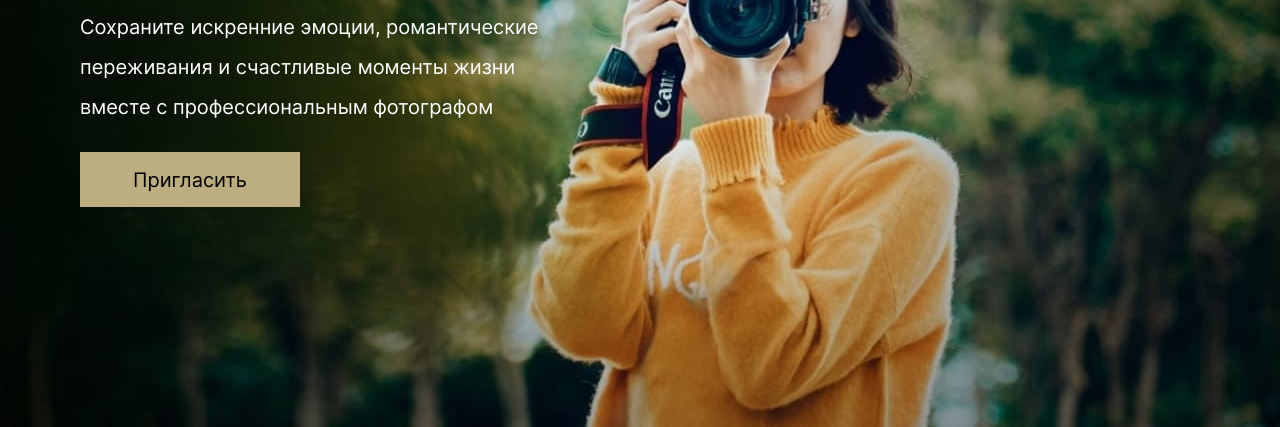
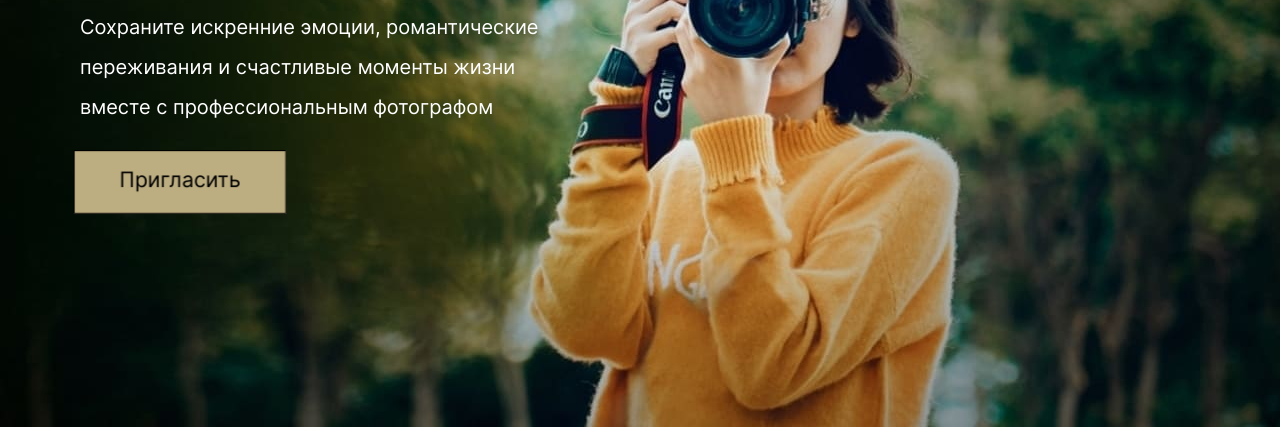
Before and after one commit to YuliyaShu/yuliyashu-JSFEPRESCHOOL, a plain HTML site: page portfolio/index.html in a window 1280 px wide. Shown: the part 373-800 px from the top of the page. Drawn offline with Linux system fonts and the light colour scheme; files whose address does not match are found by name.

Commit message:
feat: crazy button Hire me

```diff
--- a/portfolio/index.html
+++ b/portfolio/index.html
@@ -81,6 +81,12 @@
                     Save sincere emotions, romantic feelings and happy moments of life together with professional photographer Alexa Rise
                 </p>
                 <button type="submit" class="hero-button" class="black-gold-button-light"><span class="hero-button-text" data-i18='hire'>Hire me</span></button>
+                <figure class="figure-button-crazy">
+                    <div class="figure-button-crazy-div">
+                      <span class="figure-button-crazy-text1" data-i18='hire'>Hire me</span>
+                      <span class="figure-button-crazy-text2" data-i18='hire'>Hire me</span>
+                    </div>
+                  </figure>
             </div>
             </section>
             <section class="section-media section section-skills" id="skills">
--- a/portfolio/index.js
+++ b/portfolio/index.js
@@ -351,12 +351,6 @@ function preloadImages() {
   moonSunButton.addEventListener('click', getLightTheme);
 
 
-  function getDarkTheme() {
-    if (document.querySelector('.background-light')) {
-        getLightTheme();
-
-    };
-  }
 
 
   function setLocalStorage() {
--- a/portfolio/style.css
+++ b/portfolio/style.css
@@ -692,6 +692,7 @@ li {
 
 
   .hero-button {
+    display: none;
     position: relative;
     width: 220px;
     height: 55px;
@@ -1718,3 +1719,58 @@ ul.footer-list {
     background-color: black;
     color: #BDAE82;
   }
+
+
+  /* crazy button*/
+
+
+.figure-button-crazy {
+  width:200px;
+  height:60px;
+  cursor:pointer;
+  perspective:500px;
+  -webkit-perspective:500px;
+}
+
+.figure-button-crazy-div {
+  height:100%;
+  transform-style:preserve-3d;
+  -webkit-transform-style:preserve-3d;
+  transition:0.25s;
+  -webkit-transition:0.25s;
+}
+
+.figure-button-crazy-div:hover {
+  transform:rotateX(-90deg);
+}
+
+.figure-button-crazy-text1, .figure-button-crazy-text2 {
+  width:100%;
+  height:100%;
+  position:absolute;
+  box-sizing:border-box;
+  background-color:  #BDAE82;
+  font-family: Inter;
+  font-style: normal;
+  font-weight: normal;
+  font-size: 20px;
+  line-height: 55px;
+  text-align: center;
+  border: 1px solid black;
+
+
+}
+
+.figure-button-crazy-text1 {
+
+  color:black;
+  transform: translate3d(0, 0, 30px);
+  -webkit-transform: translate3d(0, 0, 30px);
+}
+
+.figure-button-crazy-text2 {
+  color:  #BDAE82;
+  background: black;
+  transform: rotateX(90deg) translate3d(0, 0, 30px);
+  -webkit-transform: rotateX(90deg) translate3d(0, 0, 30px);
+}
```
